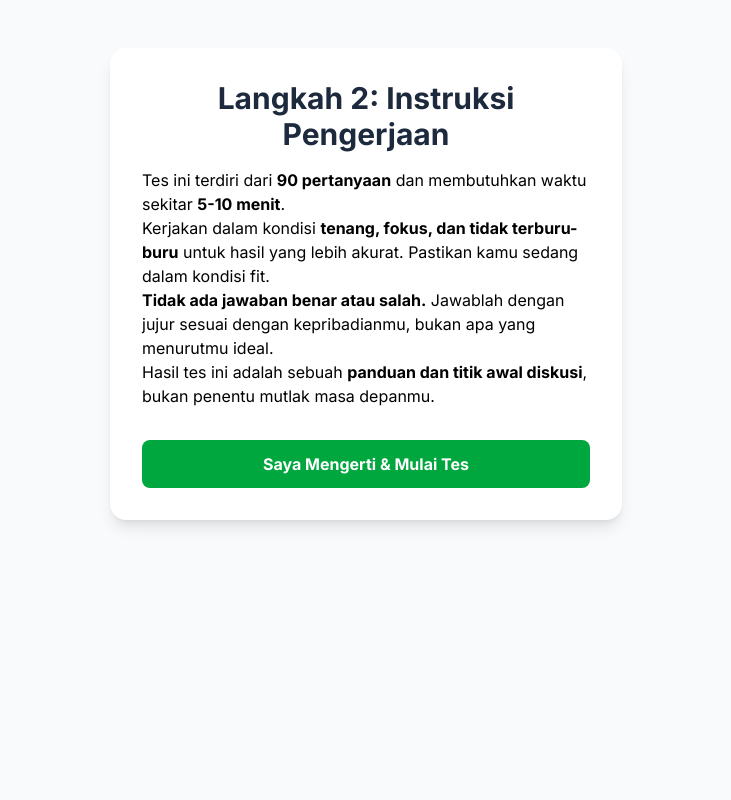
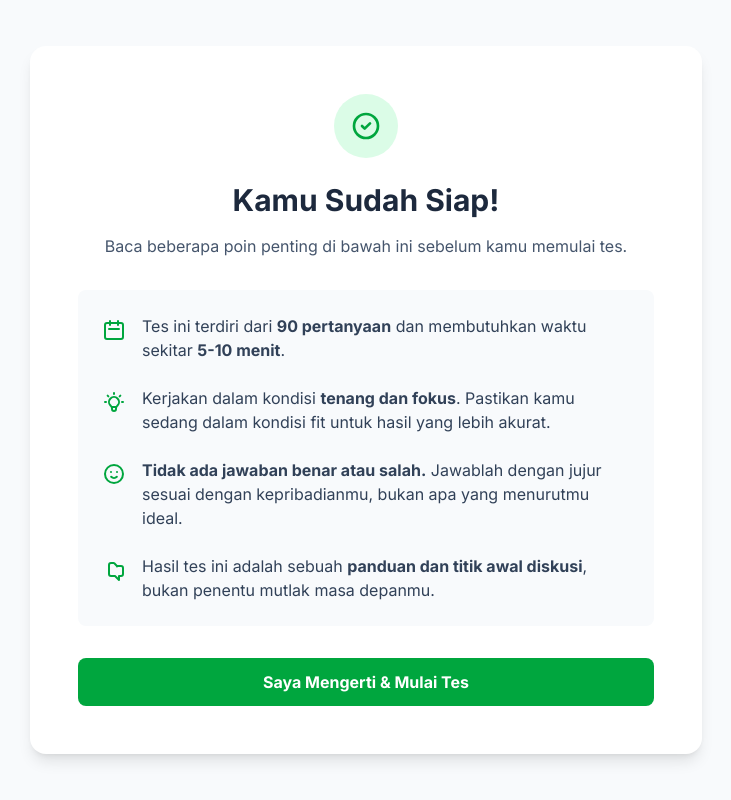
Before and after one commit to AkbarTambora/panduan-karier-sma-z, a Next.js app: page /tes/instruksi in a window 1280 px wide. Shown: the whole page, without its empty margins (274-1005 px from the left). Built offline with nearby package versions, Linux system fonts and the light colour scheme.

Commit message:
refactoring code dashboard, form, instruction, result page

```diff
--- a/src/app/(main)/dashboard/page.tsx
+++ b/src/app/(main)/dashboard/page.tsx
@@ -1,50 +1,91 @@
-// src/app/(main)/dashboard/page.tsx
+// Lokasi: src/app/(main)/dashboard/page.tsx
+
 import Link from 'next/link';
-import Image from 'next/image'; // <-- 1. Import komponen Image
+import Image from 'next/image';
+
+// Komponen Ikon sederhana untuk digunakan kembali
+const InfoCard = ({ icon, title, children }: { icon: React.ReactNode, title: string, children: React.ReactNode }) => (
+  <div className="bg-white p-6 rounded-lg shadow-md flex flex-col items-center text-center">
+    <div className="bg-blue-100 text-blue-600 rounded-full p-3 mb-4">
+      {icon}
+    </div>
+    <h3 className="text-lg font-bold text-slate-800 mb-2">{title}</h3>
+    <p className="text-slate-600 text-sm">{children}</p>
+  </div>
+);
 
 export default function DashboardPage() {
   return (
-    <div className="flex flex-col items-center justify-center min-h-screen bg-slate-50 text-center p-4">
-      <div className="max-w-2xl">
-        {/* ... (kode judul dan paragraf tetap sama) ... */}
-        <h1 className="text-4xl md:text-6xl font-bold text-slate-800">
+    <div className="min-h-screen bg-slate-50">
+      {/* 1. Hero Section */}
+      <main className="flex flex-col items-center justify-center text-center px-4 py-20 sm:py-32 bg-white">
+        <div className="max-w-3xl">
+          <h1 className="text-4xl md:text-6xl font-extrabold text-slate-900 tracking-tight">
             Temukan <span className="text-blue-600">Jalur Karier</span> Impianmu
           </h1>
-        <p className="mt-4 text-lg text-slate-600">
-          Bingung setelah lulus SMA mau ke mana? Tenang, kamu tidak sendiri. Aplikasi ini dirancang khusus untuk membantumu mengenali minat dan bakat terpendam, serta melihat pilihan karier yang paling cocok untukmu.
-        </p>
-        <p className="mt-2 text-sm text-slate-500 italic">
-          `Satu-satunya cara untuk melakukan pekerjaan hebat adalah dengan mencintai apa yang kamu lakukan.` - Steve Jobs
+
+          <div className="mt-16 w-full max-w-4xl mx-auto">
+            <div className="w-full aspect-video relative rounded-lg overflow-hidden shadow-2xl">
+              <Image
+                src="/images/career-guidance-dashboard.png"
+                alt="Ilustrasi siswa di persimpangan jalan karier"
+                fill
+                className="object-cover"
+                priority
+              />
+            </div>
+          </div>
+
+          <p className="mt-6 text-lg text-slate-600 max-w-2xl mx-auto">
+            Bingung setelah lulus SMA mau ke mana? Aplikasi ini dirancang untuk membantumu mengenali minat & bakat terpendam, serta melihat pilihan karier yang paling cocok untukmu.
           </p>
           <div className="mt-8">
             <Link
-            href="/tes"
-            className="px-8 py-4 bg-blue-600 text-white font-bold rounded-lg shadow-lg hover:bg-blue-700 transition-transform transform hover:scale-105"
+              href="/tes/mulai" // Arahkan ke halaman form baru
+              className="inline-block px-8 py-4 bg-blue-600 text-white font-bold rounded-lg shadow-lg hover:bg-blue-700 transition-transform transform hover:scale-105"
             >
-            Mulai Tes Minat Bakat (5 Menit)
+              Mulai Tes Gratis (5-10 Menit)
             </Link>
           </div>
         </div>
+      </main>
 
-      <div className="mt-12 w-full max-w-4xl">
-        <h2 className="text-2xl font-bold text-slate-700 mb-4">Kenapa Ini Penting?</h2>
-
-        {/* 2. Tambahkan komponen Image di sini */}
-        <div className="w-full aspect-video max-w-2xl mx-auto relative mb-4 rounded-lg overflow-hidden shadow-lg">
-          <Image
-            src="/images/career-guidance-dashboard.png" // Path relatif dari folder 'public'
-            alt="Ilustrasi siswa di persimpangan jalan karier"
-            fill // <-- Prop 'fill' menggantikan layout="fill"
-            className="object-cover" // <-- Kelas Tailwind menggantikan objectFit="cover"
-          />
+      {/* 2. "Kenapa Ini Penting" Section */}
+      <section className="px-4 py-16 sm:py-24 bg-slate-50">
+        <div className="max-w-5xl mx-auto">
+          <div className="text-center mb-12">
+            <h2 className="text-3xl font-bold text-slate-800">Kenapa Tes Ini Penting Untukmu?</h2>
+            <p className="mt-3 text-slate-600">Memilih jurusan bukan soal untung-untungan. Ini tentang masa depanmu.</p>
           </div>
 
-        <div className="p-6 bg-white rounded-lg shadow-md">
-            <p className="text-left text-slate-700">
-            Menurut data, <strong>87% mahasiswa Indonesia merasa salah jurusan.</strong> Ini bukan cuma soal buang-buang waktu dan uang, tapi juga tentang kebahagiaanmu di masa depan. Memilih jurusan yang sesuai dengan <span className="font-bold text-blue-600">kepribadian</span> dan <span className="font-bold text-green-600">minatmu</span> adalah langkah pertama menuju karier yang memuaskan dan sukses. Jangan biarkan masa depanmu ditentukan oleh kebetulan.
-            </p>
+          <div className="grid grid-cols-1 md:grid-cols-3 gap-8">
+            <InfoCard
+              icon={<svg xmlns="http://www.w3.org/2000/svg" className="h-8 w-8" fill="none" viewBox="0 0 24 24" stroke="currentColor"><path strokeLinecap="round" strokeLinejoin="round" strokeWidth={2} d="M9 12l2 2 4-4m6 2a9 9 0 11-18 0 9 9 0 0118 0z" /></svg>}
+              title="Hindari Salah Jurusan"
+            >
+              Menurut data Kemendikbud, <strong className="text-red-600">87% mahasiswa Indonesia</strong> merasa salah jurusan. Jangan sampai kamu jadi salah satunya.
+            </InfoCard>
+            <InfoCard
+              icon={<svg xmlns="http://www.w3.org/2000/svg" className="h-8 w-8" fill="none" viewBox="0 0 24 24" stroke="currentColor"><path strokeLinecap="round" strokeLinejoin="round" strokeWidth={2} d="M16 7a4 4 0 11-8 0 4 4 0 018 0zM12 14a7 7 0 00-7 7h14a7 7 0 00-7-7z" /></svg>}
+              title="Kenali Diri Lebih Dalam"
+            >
+              Temukan 3 tipe kepribadian dominanmu berdasarkan teori RIASEC yang diakui secara internasional oleh para psikolog.
+            </InfoCard>
+            <InfoCard
+              icon={<svg xmlns="http://www.w3.org/2000/svg" className="h-8 w-8" fill="none" viewBox="0 0 24 24" stroke="currentColor"><path strokeLinecap="round" strokeLinejoin="round" strokeWidth={2} d="M13 16h-1v-4h-1m1-4h.01M21 12a9 9 0 11-18 0 9 9 0 0118 0z" /></svg>}
+              title="Dapatkan Rekomendasi Personal"
+            >
+              Lihat daftar jurusan kuliah dan karier yang paling cocok dengan profil unikmu, lengkap dengan tingkat kecocokannya.
+            </InfoCard>
           </div>
+
         </div>
+      </section>
+
+      {/* 3. Footer Sederhana */}
+      <footer className="text-center py-8 bg-white border-t">
+        <p className="text-slate-500 text-sm">&copy; {new Date().getFullYear()} Panduan Karier SMA Z. Dikembangkan untuk tujuan pendidikan.</p>
+      </footer>
     </div>
   );
 }
--- a/src/app/(main)/tes/instruksi/page.tsx
+++ b/src/app/(main)/tes/instruksi/page.tsx
@@ -2,15 +2,24 @@
 
 'use client';
 import { useRouter, useSearchParams } from 'next/navigation';
-import { Suspense } from 'react'; // <-- Impor Suspense dari 'react'
-import ReactMarkdown from 'react-markdown';
+import { Suspense, type ReactNode } from 'react'; // <-- PERBAIKAN DI SINI
+
+// Komponen baru untuk item instruksi
+const InstructionItem = ({ icon, children }: { icon: ReactNode, children: ReactNode }) => (
+  <div className="flex items-start space-x-4 text-left">
+    <div className="flex-shrink-0 text-green-600 mt-1">
+      {icon}
+    </div>
+    <p className="text-slate-700">{children}</p>
+  </div>
+);
 
 // Komponen Pembungkus untuk menyediakan Suspense
 export default function InstructionPage() {
     return (
         <Suspense fallback={
             <div className="flex items-center justify-center min-h-screen">
-                Loading...
+                <p className="text-lg text-slate-500">Memuat instruksi...</p>
             </div>
         }>
             <Instructions />
@@ -22,31 +31,39 @@ export default function InstructionPage() {
 function Instructions() {
   const router = useRouter();
   const searchParams = useSearchParams();
-
-  // Ambil dan teruskan parameter dari halaman sebelumnya
-  // searchParams.toString() akan menghasilkan "nama=Budi&kelas=XI..."
   const paramsString = searchParams.toString();
 
   const handleStartTest = () => {
-    // Teruskan string parameter yang sama persis ke halaman tes
     router.push(`/tes?${paramsString}`);
   };
 
-  const instructionText = `
-*   Tes ini terdiri dari **90 pertanyaan** dan membutuhkan waktu sekitar **5-10 menit**.
-*   Kerjakan dalam kondisi **tenang, fokus, dan tidak terburu-buru** untuk hasil yang lebih akurat. Pastikan kamu sedang dalam kondisi fit.
-*   **Tidak ada jawaban benar atau salah.** Jawablah dengan jujur sesuai dengan kepribadianmu, bukan apa yang menurutmu ideal.
-*   Hasil tes ini adalah sebuah **panduan dan titik awal diskusi**, bukan penentu mutlak masa depanmu.
-  `;
+  return (
+    <main className="flex items-center justify-center min-h-screen bg-slate-50 p-4">
+      <div className="w-full max-w-2xl mx-auto bg-white p-8 sm:p-12 rounded-2xl shadow-lg text-center">
+        <div className="mx-auto bg-green-100 text-green-600 rounded-full h-16 w-16 flex items-center justify-center mb-6">
+          <svg xmlns="http://www.w3.org/2000/svg" className="h-8 w-8" fill="none" viewBox="0 0 24 24" stroke="currentColor">
+            <path strokeLinecap="round" strokeLinejoin="round" strokeWidth={2} d="M9 12l2 2 4-4m6 2a9 9 0 11-18 0 9 9 0 0118 0z" />
+          </svg>
+        </div>
 
-  return (
-    <main className="flex flex-col items-center min-h-screen bg-slate-50 p-4 pt-12">
-      <div className="w-full max-w-lg bg-white p-8 rounded-2xl shadow-lg">
-        <h1 className="text-3xl font-bold text-slate-800 text-center mb-4">Langkah 2: Instruksi Pengerjaan</h1>
+        <h1 className="text-3xl font-bold text-slate-800 mb-4">Kamu Sudah Siap!</h1>
+        <p className="text-slate-600 mb-8">
+          Baca beberapa poin penting di bawah ini sebelum kamu memulai tes.
+        </p>
 
-        {/* Styling otomatis dari @tailwindcss/typography */}
-        <div className="prose prose-slate max-w-none text-left">
-          <ReactMarkdown>{instructionText}</ReactMarkdown>
+        <div className="space-y-6 bg-slate-50 p-6 rounded-lg">
+          <InstructionItem icon={<svg xmlns="http://www.w3.org/2000/svg" className="h-6 w-6" fill="none" viewBox="0 0 24 24" stroke="currentColor"><path strokeLinecap="round" strokeLinejoin="round" strokeWidth={2} d="M8 7V3m8 4V3m-9 8h10M5 21h14a2 2 0 002-2V7a2 2 0 00-2-2H5a2 2 0 00-2 2v12a2 2 0 002 2z" /></svg>}>
+            Tes ini terdiri dari <strong>90 pertanyaan</strong> dan membutuhkan waktu sekitar <strong>5-10 menit</strong>.
+          </InstructionItem>
+          <InstructionItem icon={<svg xmlns="http://www.w3.org/2000/svg" className="h-6 w-6" fill="none" viewBox="0 0 24 24" stroke="currentColor"><path strokeLinecap="round" strokeLinejoin="round" strokeWidth={2} d="M9.663 17h4.673M12 3v1m6.364 1.636l-.707.707M21 12h-1M4 12H3m3.343-5.657l-.707-.707m2.828 9.9a5 5 0 117.072 0l-.548.547A3.373 3.373 0 0014 18.469V19a2 2 0 11-4 0v-.531c0-.895-.356-1.754-.988-2.386l-.548-.547z" /></svg>}>
+            Kerjakan dalam kondisi <strong>tenang dan fokus</strong>. Pastikan kamu sedang dalam kondisi fit untuk hasil yang lebih akurat.
+          </InstructionItem>
+          <InstructionItem icon={<svg xmlns="http://www.w3.org/2000/svg" className="h-6 w-6" fill="none" viewBox="0 0 24 24" stroke="currentColor"><path strokeLinecap="round" strokeLinejoin="round" strokeWidth={2} d="M14.828 14.828a4 4 0 01-5.656 0M9 10h.01M15 10h.01M21 12a9 9 0 11-18 0 9 9 0 0118 0z" /></svg>}>
+            <strong>Tidak ada jawaban benar atau salah.</strong> Jawablah dengan jujur sesuai dengan kepribadianmu, bukan apa yang menurutmu ideal.
+          </InstructionItem>
+          <InstructionItem icon={<svg xmlns="http://www.w3.org/2000/svg" className="h-6 w-6" fill="none" viewBox="0 0 24 24" stroke="currentColor"><path strokeLinecap="round" strokeLinejoin="round" strokeWidth={2} d="M17 8h2a2 2 0 012 2v6a2 2 0 01-2 2h-2v4l-4-4H9a2 2 0 01-2-2V7a2 2 0 012-2h2.586a1 1 0 01.707.293l2.414 2.414a1 1 0 01.293.707V8z" /></svg>}>
+            Hasil tes ini adalah sebuah <strong>panduan dan titik awal diskusi</strong>, bukan penentu mutlak masa depanmu.
+          </InstructionItem>
         </div>
 
         <button
```
Also changed, not shown: src/app/(main)/hasil/page.tsx (+14 -2 lines), src/app/(main)/tes/mulai/page.tsx (+30 -22 lines). Lines whose indentation alone changed are shown as unchanged.
